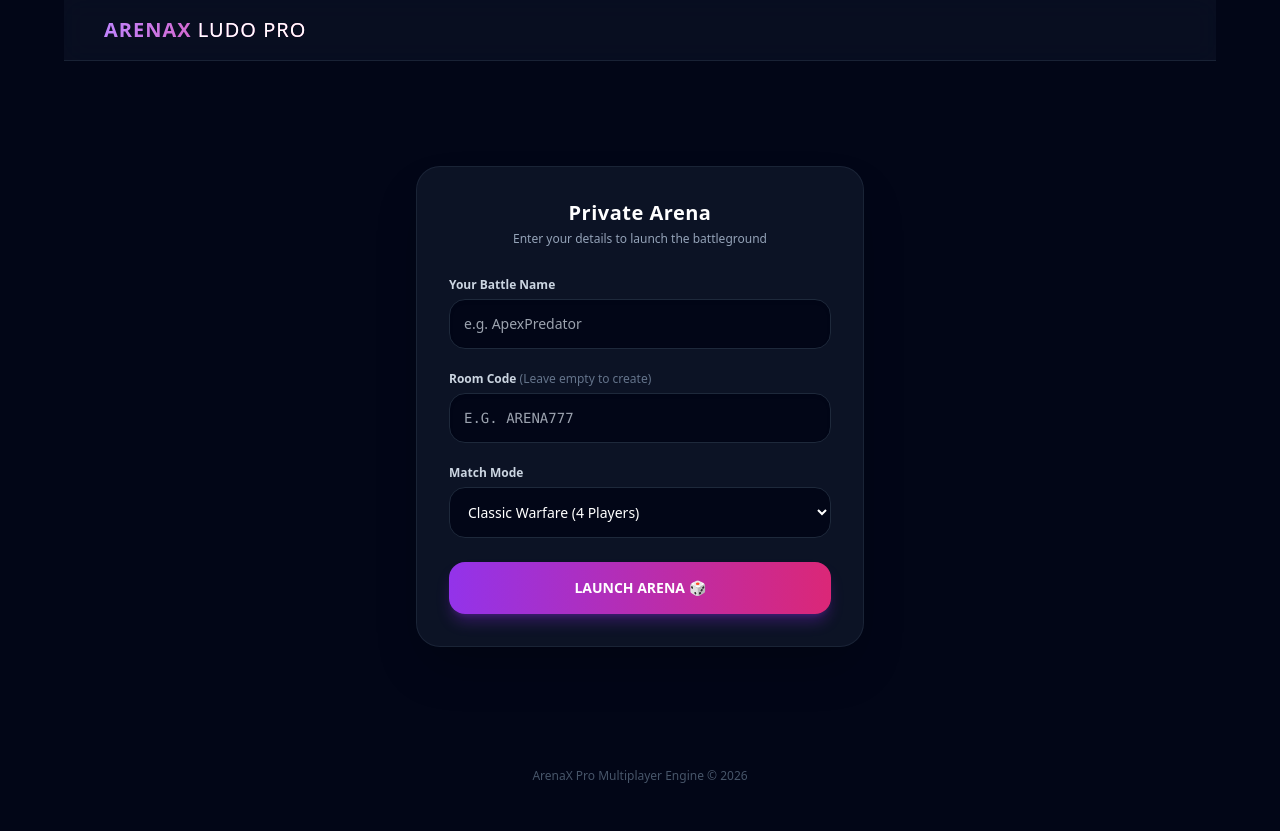
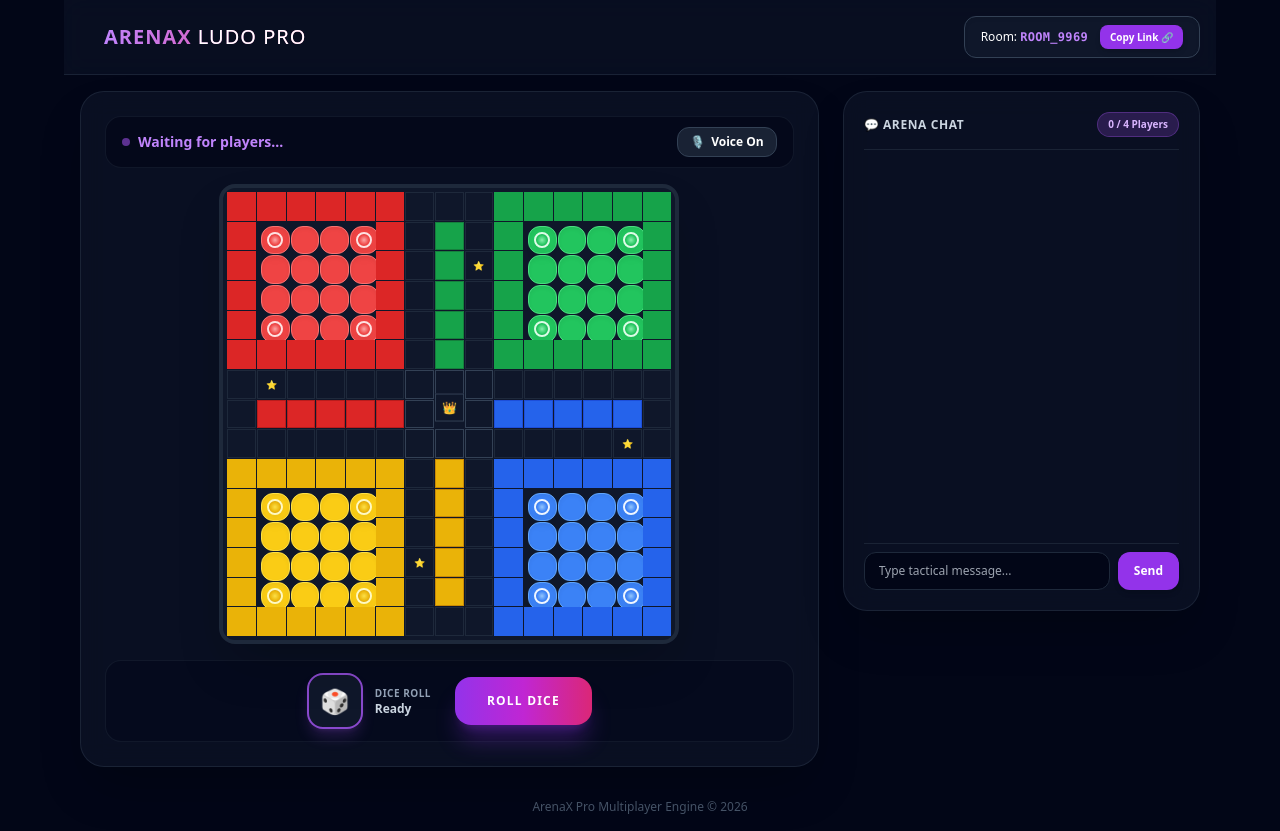
Before and after one commit to usamaanalyst94-source/arenax-ludo, a website: page index.html in a window 1280 px wide. Both pictures are taken after a click on the button "LAUNCH ARENA 🎲". Before the commit the page ends 800 px from the top, so only its background shows below. Drawn offline with nearby package versions, Linux system fonts and the light colour scheme; no server answers.

Commit message:
Update index.html

```diff
--- a/index.html
+++ b/index.html
@@ -12,7 +12,6 @@
       grid-template-columns: repeat(15, minmax(0, 1fr));
       grid-template-rows: repeat(15, minmax(0, 1fr));
     }
-    /* Ludo Star Pro Token / Pawn Styling */
     .pawn-red { background: radial-gradient(circle, #fca5a5 0%, #ef4444 60%, #b91c1c 100%); box-shadow: 0 0 10px #ef4444; border: 2px solid #fee2e2; }
     .pawn-green { background: radial-gradient(circle, #86efac 0%, #22c55e 60%, #15803d 100%); box-shadow: 0 0 10px #22c55e; border: 2px solid #dcfce7; }
     .pawn-yellow { background: radial-gradient(circle, #fde047 0%, #eab308 60%, #a16207 100%); box-shadow: 0 0 10px #eab308; border: 2px solid #fef9c3; }
@@ -21,6 +20,7 @@
 </head>
 <body class="bg-slate-950 text-white font-sans min-h-screen flex flex-col justify-between selection:bg-purple-500 selection:text-white">
 
+  <!-- TOP BAR -->
   <header class="p-4 border-b border-slate-800/80 bg-slate-900/50 backdrop-blur-md flex justify-between items-center max-w-6xl mx-auto w-full">
     <div class="flex items-center gap-3">
       <div class="w-3 h-3 bg-purple-500 rounded-full animate-ping"></div>
@@ -32,6 +32,7 @@
     </div>
   </header>
 
+  <!-- LOBBY SCREEN -->
   <main id="lobby-screen" class="max-w-md w-full mx-auto p-8 my-auto bg-slate-900/80 border border-slate-800/80 backdrop-blur-xl rounded-3xl shadow-2xl space-y-6">
     <div class="text-center space-y-1">
       <h2 class="text-xl font-extrabold tracking-wide">Private Arena</h2>
@@ -54,11 +55,13 @@
         </select>
       </div>
     </div>
-    <button onclick="joinRoom()" class="w-full py-4 bg-gradient-to-r from-purple-600 to-pink-600 hover:from-purple-500 hover:to-pink-500 font-extrabold rounded-2xl text-sm shadow-lg shadow-purple-600/30 transition transform active:scale-95">LAUNCH ARENA 🎲</button>
+    <button onclick="joinRoom()" class="w-full py-4 bg-gradient-to-r from-purple-600 to-pink-600 hover:from-purple-500 hover:to-pink-500 font-extrabold rounded-2xl text-sm shadow-lg shadow-purple-600/30 transition transform active:scale-95 cursor-pointer">LAUNCH ARENA 🎲</button>
   </main>
 
-  <main id="game-screen" class="max-w-6xl w-full mx-auto p-4 hidden grid grid-cols-1 lg:grid-cols-3 gap-6 my-auto">
+  <!-- GAMEPLAY & CHAT SCREEN -->
+  <main id="game-screen" class="max-w-6xl w-full mx-auto p-4 hidden grid-cols-1 lg:grid-cols-3 gap-6 my-auto">
 
+    <!-- Ludo Board Area -->
     <div class="lg:col-span-2 bg-slate-900/60 border border-slate-800/80 backdrop-blur-md rounded-3xl p-6 flex flex-col items-center justify-between space-y-4 shadow-2xl">
       <div class="flex justify-between items-center w-full bg-slate-950/60 px-4 py-2.5 rounded-2xl border border-slate-800/50">
         <span id="turn-banner" class="text-xs md:text-sm font-bold text-purple-400 flex items-center gap-2">
@@ -69,9 +72,10 @@
         </button>
       </div>
 
-      <div id="board" class="w-full max-w-[460px] aspect-square bg-slate-900 border-4 border-slate-800 rounded-2xl ludo-grid relative shadow-2xl overflow-hidden p-1 gap-[1px]">
-        </div>
+      <!-- LUDO STAR PRO 15x15 BOARD -->
+      <div id="board" class="w-full max-w-[460px] aspect-square bg-slate-900 border-4 border-slate-800 rounded-2xl ludo-grid relative shadow-2xl overflow-hidden p-1 gap-[1px]"></div>
 
+      <!-- DICE & CONTROLS -->
       <div class="flex items-center gap-6 w-full justify-center bg-slate-950/40 p-3 rounded-2xl border border-slate-800/50">
         <div class="flex items-center gap-3">
           <div id="dice-display" class="w-14 h-14 bg-slate-900 border-2 border-purple-500/80 rounded-2xl flex items-center justify-center text-2xl font-black shadow-lg shadow-purple-500/20 text-purple-300">🎲</div>
@@ -80,10 +84,11 @@
             <div id="dice-status" class="text-xs font-semibold text-slate-300">Ready</div>
           </div>
         </div>
-        <button id="roll-btn" onclick="triggerDiceRoll()" class="px-8 py-4 bg-gradient-to-r from-purple-600 via-fuchsia-600 to-pink-600 hover:opacity-90 font-black text-xs uppercase tracking-widest rounded-2xl shadow-xl shadow-purple-600/30 transition transform active:scale-95">ROLL DICE</button>
+        <button id="roll-btn" onclick="triggerDiceRoll()" class="px-8 py-4 bg-gradient-to-r from-purple-600 via-fuchsia-600 to-pink-600 hover:opacity-90 font-black text-xs uppercase tracking-widest rounded-2xl shadow-xl shadow-purple-600/30 transition transform active:scale-95 cursor-pointer">ROLL DICE</button>
       </div>
     </div>
 
+    <!-- Live Chat Sidebar -->
     <div class="bg-slate-900/60 border border-slate-800/80 backdrop-blur-md rounded-3xl p-5 flex flex-col justify-between h-[520px] shadow-2xl">
       <div class="border-b border-slate-800/80 pb-3 flex justify-between items-center">
         <span class="text-xs font-black tracking-wider text-slate-300 flex items-center gap-2">💬 ARENA CHAT</span>
@@ -94,7 +99,7 @@
 
       <div class="flex gap-2 pt-2 border-t border-slate-800/80">
         <input id="msg-input" type="text" placeholder="Type tactical message..." class="flex-1 bg-slate-950 border border-slate-800 rounded-xl px-3.5 py-2.5 text-xs text-white focus:outline-none focus:border-purple-500 transition">
-        <button onclick="sendChatMessage()" class="px-4 py-2.5 bg-purple-600 hover:bg-purple-500 text-xs font-extrabold rounded-xl shadow-md transition">Send</button>
+        <button onclick="sendChatMessage()" class="px-4 py-2.5 bg-purple-600 hover:bg-purple-500 text-xs font-extrabold rounded-xl shadow-md transition cursor-pointer">Send</button>
       </div>
     </div>
   </main>
@@ -115,7 +120,6 @@
       renderProfessionalBoard();
     };
 
-    // Render Authentic Ludo Star Board Structure
     function renderProfessionalBoard() {
       const board = document.getElementById('board');
       if (!board) return;
@@ -128,7 +132,6 @@
           cell.dataset.row = row;
           cell.dataset.col = col;
 
-          // 1. Red Home Yard (Top-Left 6x6)
           if (row < 6 && col < 6) {
             cell.className += " bg-red-600";
             if ((row === 1 || row === 4) && (col === 1 || col === 4)) {
@@ -140,7 +143,6 @@
               cell.className = "w-full h-full bg-red-500 rounded-xl m-1 flex items-center justify-center shadow-inner border border-red-400";
             }
           }
-          // 2. Green Home Yard (Top-Right 6x6)
           else if (row < 6 && col > 8) {
             cell.className += " bg-green-600";
             if ((row === 1 || row === 4) && (col === 10 || col === 13)) {
@@ -152,5 +154,117 @@
               cell.className = "w-full h-full bg-green-500 rounded-xl m-1 flex items-center justify-center shadow-inner border border-green-400";
             }
           }
-          // 3. Yellow Home Yard (Bottom-Left 6x6)
           else if (row > 8 && col < 6) {
+            cell.className += " bg-yellow-500";
+            if ((row === 10 || row === 13) && (col === 1 || col === 4)) {
+              cell.className = "w-full h-full bg-yellow-400 rounded-xl m-1 flex items-center justify-center shadow-inner border border-yellow-300";
+              const pawn = document.createElement('div');
+              pawn.className = "w-4 h-4 rounded-full pawn-yellow cursor-pointer transform hover:scale-110 transition shadow-lg";
+              cell.appendChild(pawn);
+            } else if (row >= 10 && row <= 13 && col >= 1 && col <= 4) {
+              cell.className = "w-full h-full bg-yellow-400 rounded-xl m-1 flex items-center justify-center shadow-inner border border-yellow-300";
+            }
+          }
+          else if (row > 8 && col > 8) {
+            cell.className += " bg-blue-600";
+            if ((row === 10 || row === 13) && (col === 10 || col === 13)) {
+              cell.className = "w-full h-full bg-blue-500 rounded-xl m-1 flex items-center justify-center shadow-inner border border-blue-400";
+              const pawn = document.createElement('div');
+              pawn.className = "w-4 h-4 rounded-full pawn-blue cursor-pointer transform hover:scale-110 transition shadow-lg";
+              cell.appendChild(pawn);
+            } else if (row >= 10 && row <= 13 && col >= 10 && col <= 13) {
+              cell.className = "w-full h-full bg-blue-500 rounded-xl m-1 flex items-center justify-center shadow-inner border border-blue-400";
+            }
+          }
+          else if (row >= 6 && row <= 8 && col >= 6 && col <= 8) {
+            cell.className += " bg-slate-900 border border-slate-700";
+            if (row === 7 && col === 7) {
+              cell.innerHTML = "👑";
+              cell.className += " text-xs animate-bounce";
+            }
+          }
+          else {
+            cell.className += " bg-slate-900 border border-slate-800";
+
+            if (row === 7 && col >= 1 && col <= 5) cell.className = "w-full h-full bg-red-600 border border-red-700 flex items-center justify-center";
+            else if (col === 7 && row >= 1 && row <= 5) cell.className = "w-full h-full bg-green-600 border border-green-700 flex items-center justify-center";
+            else if (row === 7 && col >= 9 && col <= 13) cell.className = "w-full h-full bg-blue-600 border border-blue-700 flex items-center justify-center";
+            else if (col === 7 && row >= 9 && row <= 13) cell.className = "w-full h-full bg-yellow-500 border border-yellow-600 flex items-center justify-center";
+
+            if ((row === 6 && col === 1) || (row === 2 && col === 8) || (row === 8 && col === 13) || (col === 6 && row === 12)) {
+              cell.innerHTML = "⭐";
+            }
+          }
+
+          board.appendChild(cell);
+        }
+      }
+    }
+
+    function joinRoom() {
+      myUsername = document.getElementById('username-input').value.trim() || 'Player_' + Math.floor(Math.random()*1000);
+      currentRoom = document.getElementById('room-input').value.trim().toUpperCase() || 'ROOM_' + Math.floor(Math.random()*9000 + 1000);
+      const maxPlayers = document.getElementById('mode-input').value;
+
+      socket.emit('create_or_join_room', { roomId: currentRoom, maxPlayers, username: myUsername });
+
+      // Fix: Properly hide lobby and show game screen by removing 'hidden' class
+      const lobbyScreen = document.getElementById('lobby-screen');
+      const gameScreen = document.getElementById('game-screen');
+
+      lobbyScreen.style.display = 'none';
+      gameScreen.classList.remove('hidden');
+      gameScreen.style.display = 'grid';
+
+      document.getElementById('room-info').classList.remove('hidden');
+      document.getElementById('display-room-code').innerText = currentRoom;
+    }
+
+    socket.on('room_update', (data) => {
+      document.getElementById('player-count').innerText = `${data.players.length} / ${data.maxPlayers} Players`;
+      addSystemMessage(`${data.players[data.players.length - 1].username} joined the match!`);
+    });
+
+    socket.on('dice_rolled', (data) => {
+      document.getElementById('dice-display').innerText = data.diceValue;
+      document.getElementById('turn-banner').innerHTML = `<span class="w-2 h-2 rounded-full bg-green-500 animate-ping"></span> ${data.nextTurnPlayer.username}'s Turn (${data.nextTurnPlayer.color})`;
+    });
+
+    function triggerDiceRoll() {
+      socket.emit('roll_dice');
+    }
+
+    function sendChatMessage() {
+      const input = document.getElementById('msg-input');
+      if (input.value.trim() !== "") {
+        socket.emit('send_message', input.value.trim());
+        input.value = "";
+      }
+    }
+
+    socket.on('receive_message', (data) => {
+      const box = document.getElementById('chat-messages');
+      box.innerHTML += `<div class="p-2.5 bg-slate-950/80 rounded-xl border border-slate-800/80 shadow-sm"><strong class="text-purple-400">${data.username}:</strong> ${data.msg}</div>`;
+      box.scrollTop = box.scrollHeight;
+    });
+
+    function addSystemMessage(msg) {
+      const box = document.getElementById('chat-messages');
+      box.innerHTML += `<div class="p-1 text-[11px] text-slate-500 text-center font-mono tracking-tight">${msg}</div>`;
+      box.scrollTop = box.scrollHeight;
+    }
+
+    function copyInviteLink() {
+      const inviteUrl = `${window.location.origin}?room=${currentRoom}`;
+      navigator.clipboard.writeText(inviteUrl);
+      alert("Invite Link Copied! Send it to your friends to play together.");
+    }
+
+    function toggleVoice() {
+      micEnabled = !micEnabled;
+      document.getElementById('mic-text').innerText = micEnabled ? "Voice On" : "Muted";
+      document.getElementById('mic-icon').innerText = micEnabled ? "🎙️" : "🔇";
+    }
+  </script>
+</body>
+</html>
```
